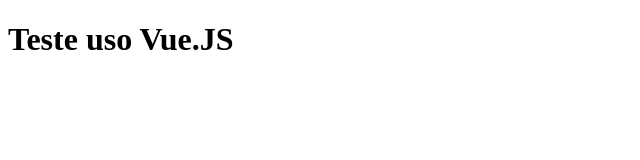
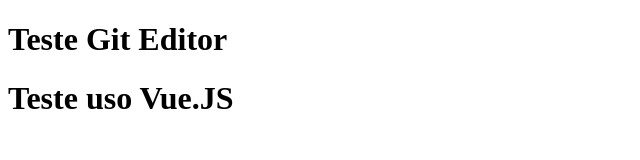
Before and after one commit to jrrodrigues/html, a plain HTML site: page index.html in a window 1280 px wide. Shown: the whole page, without its empty margins (0-640 px from the left). Drawn offline with nearby package versions, Linux system fonts and the light colour scheme.

Commit message:
Teste git master

```diff
--- a/index.html
+++ b/index.html
@@ -5,6 +5,7 @@
 </head>
 <body>
 	<div id="app">
+		<h1>Teste Git Editor</h1>
 		<h1>{{titulo}}</h1>
 	</div>
 <script src="https://unpkg.com/vue"></script>
```
